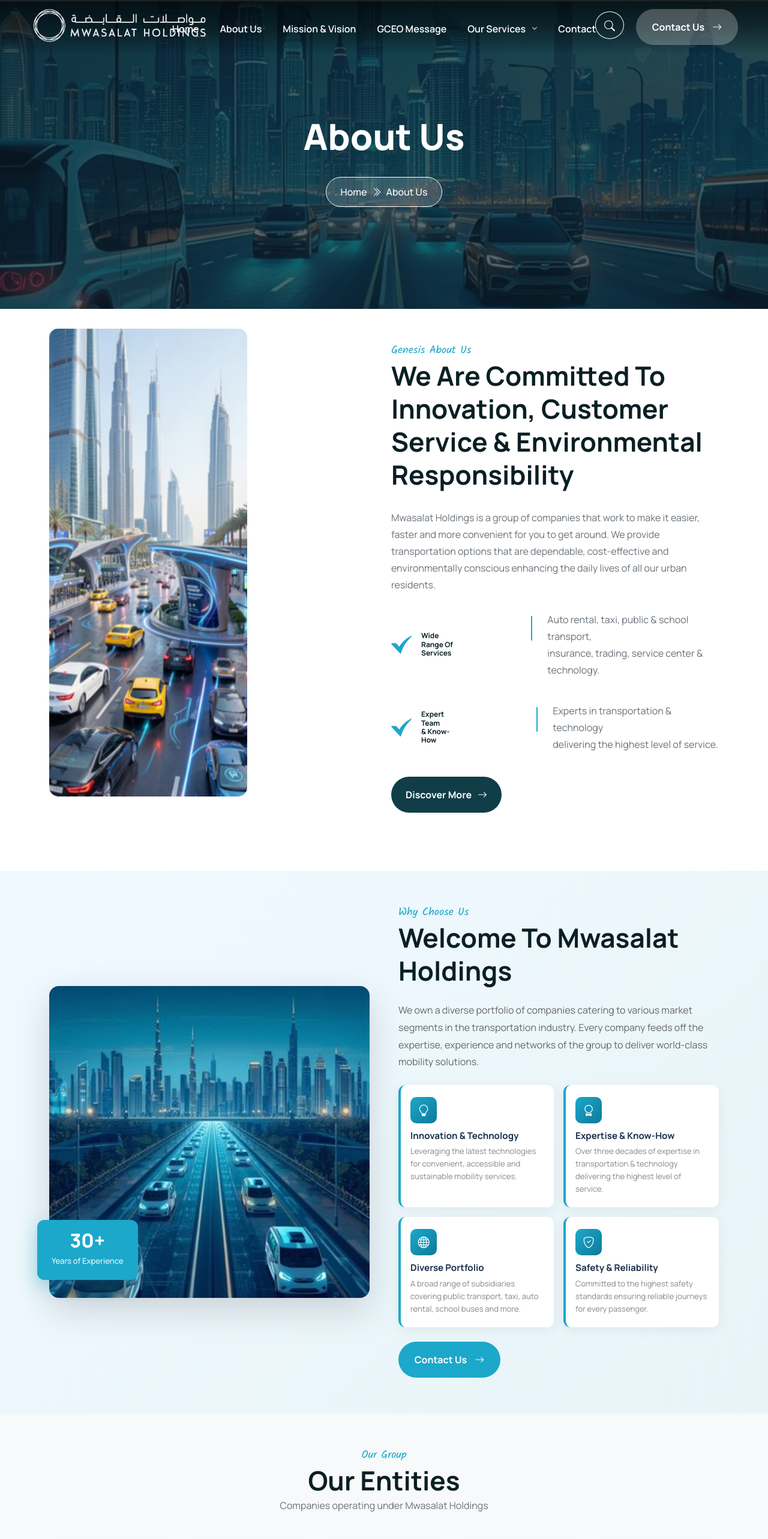
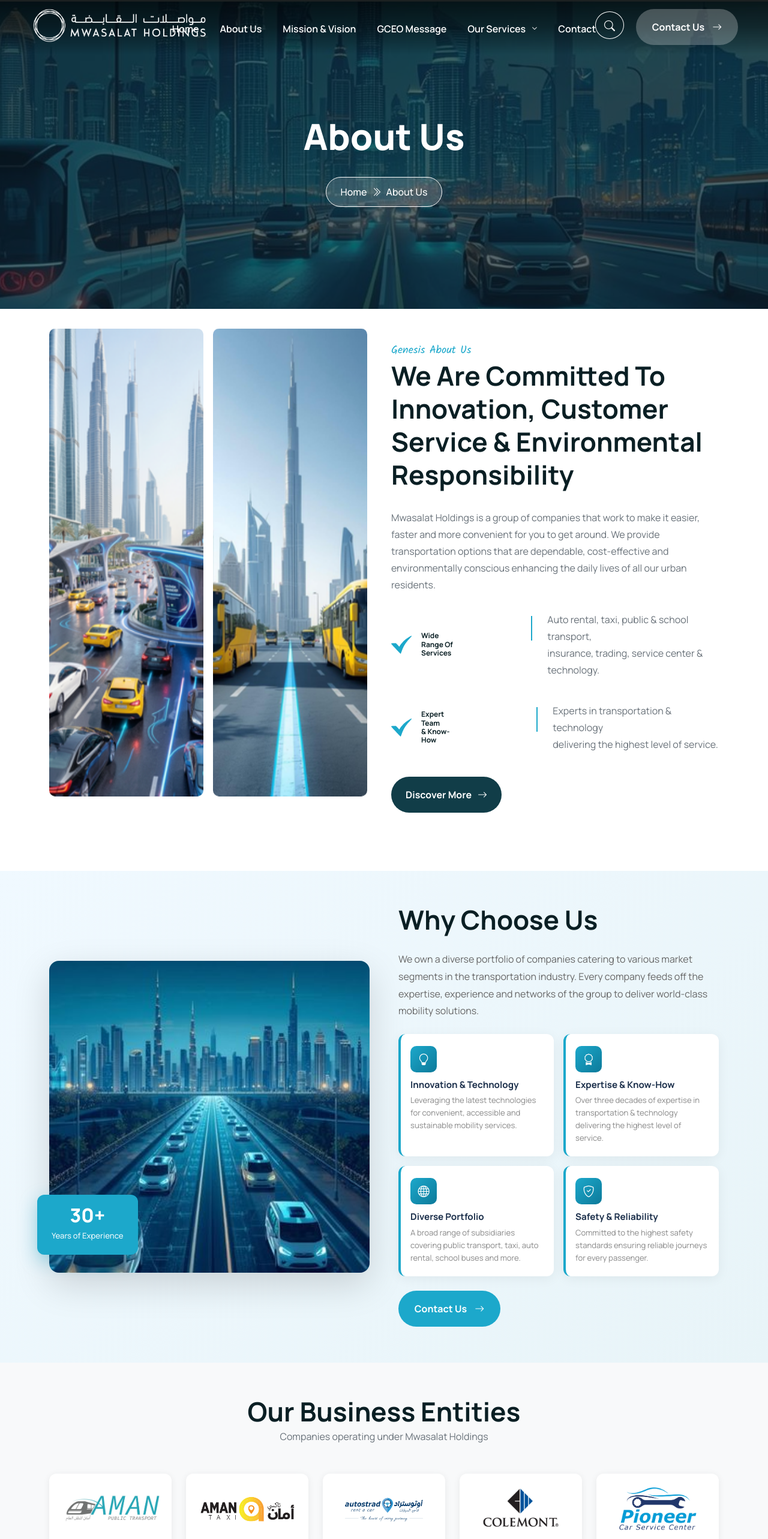
Before and after one commit to mwasalat/one_mobility_turmet_react, a React (Vite) app: page /about in a window 1280 px wide. Shown: the top 2566 px of the page at 60% size. Built offline with nearby package versions, Linux system fonts and the light colour scheme.

Commit message:
Add second image to About2 section

```diff
--- a/src/Components/About/About2.jsx
+++ b/src/Components/About/About2.jsx
@@ -8,8 +8,13 @@
                 <div className="about-wrapper-2">
                     <div className="row g-4 align-items-stretch">
                         <div className="col-lg-6 d-flex">
-                            <div className="about-image float-bob-y w-100">
-                                <img src="/assets/img/about/03.png" alt="img" className="wow img-custom-anim-top w-100 h-100" style={{objectFit: 'cover'}} data-wow-duration="1.5s" data-wow-delay="0.3s" />
+                            <div className="row g-3 w-100 float-bob-y">
+                                <div className="col-6">
+                                    <img src="/assets/img/about/03.png" alt="img" className="wow img-custom-anim-top w-100 h-100" style={{objectFit: 'cover', borderRadius: '10px'}} data-wow-duration="1.5s" data-wow-delay="0.3s" />
+                                </div>
+                                <div className="col-6">
+                                    <img src="/assets/img/smart_city_school_buses.png" alt="img" className="wow img-custom-anim-top w-100 h-100" style={{objectFit: 'cover', borderRadius: '10px'}} data-wow-duration="1.5s" data-wow-delay="0.5s" />
+                                </div>
                             </div>
                         </div>
                         <div className="col-lg-6">
--- a/src/Components/Choose/Choose1.jsx
+++ b/src/Components/Choose/Choose1.jsx
@@ -59,9 +59,9 @@
                     {/* Content Side */}
                     <div className="col-lg-6 wow fadeInRight" data-wow-delay=".3s">
                         <div className="section-title mb-4">
-                            <span className="sub-title wow fadeInUp">Why Choose Us</span>
+                            {/* <span className="sub-title wow fadeInUp">Why Choose Us</span> */}
                             <h2 className="wow fadeInUp" data-wow-delay=".2s">
-                                Welcome to Mwasalat Holdings
+                                Why Choose Us
                             </h2>
                         </div>
                         <p className="wow fadeInUp mb-4" data-wow-delay=".3s" style={{color: '#666', lineHeight: '1.8'}}>
--- a/src/Components/Choose/Choose2.jsx
+++ b/src/Components/Choose/Choose2.jsx
@@ -18,11 +18,11 @@
                         <div className="col-xl-7 col-lg-6">
                             <div className="choose-us-content">
                                 <div className="section-title">
-                                    <span className="sub-title wow fadeInUp">
+                                    {/* <span className="sub-title wow fadeInUp">
                                         Why Choose Us
-                                    </span>
+                                    </span> */}
                                     <h2 className="wow fadeInUp wow" data-wow-delay=".3s">
-                                        Welcome to Mwasalat Holdings
+                                         Why Choose Us
                                     </h2>
                                 </div>
                                 <p className="wow fadeInUp wow" data-wow-delay=".3s">
--- a/src/Components/Entities/Entities.jsx
+++ b/src/Components/Entities/Entities.jsx
@@ -15,8 +15,8 @@
         <section className="entities-section section-padding">
             <div className="container">
                 <div className="section-title text-center mb-5">
-                    <span className="sub-title wow fadeInUp">Our Group</span>
-                    <h2 className="wow fadeInUp" data-wow-delay=".3s">Our Entities</h2>
+                    {/* <span className="sub-title wow fadeInUp">Our Group</span> */}
+                    <h2 className="wow fadeInUp" data-wow-delay=".3s">Our Business Entities</h2>
                     <p className="wow fadeInUp" data-wow-delay=".5s">Companies operating under Mwasalat Holdings</p>
                 </div>
                 <div className="entities-wrapper">
--- a/src/Components/FeaturedTour/FeaturedTour1.jsx
+++ b/src/Components/FeaturedTour/FeaturedTour1.jsx
@@ -69,11 +69,11 @@
             </div>
             <div className="container">
                 <div className="section-title">
-                    <span className="sub-title wow fadeInUp">
+                    {/* <span className="sub-title wow fadeInUp">
                         Our Services
-                    </span>
+                    </span> */}
                     <h2 className="wow fadeInUp wow" data-wow-delay=".5s">
-                        Mwasalat Holdings Services
+                        Our Services
                     </h2>
                 </div>
                 <p className="wow fadeInUp wow" data-wow-delay=".7s">
--- a/src/Components/Testimonial/Testimonial2.jsx
+++ b/src/Components/Testimonial/Testimonial2.jsx
@@ -14,9 +14,9 @@
                         <div className="col-lg-7">
                             <div className="testimonial-content">
                                 <div className="section-title">
-                                    <span className="sub-title wow fadeInUp">
+                                    {/* <span className="sub-title wow fadeInUp">
                                         About GCEO
-                                    </span>
+                                    </span> */}
                                     <h2 className="wow fadeInUp" data-wow-delay=".5s">
                                         About GCEO
                                     </h2>
```
Also changed, not shown: public/assets/img/smart_city_school_buses.png (added).
